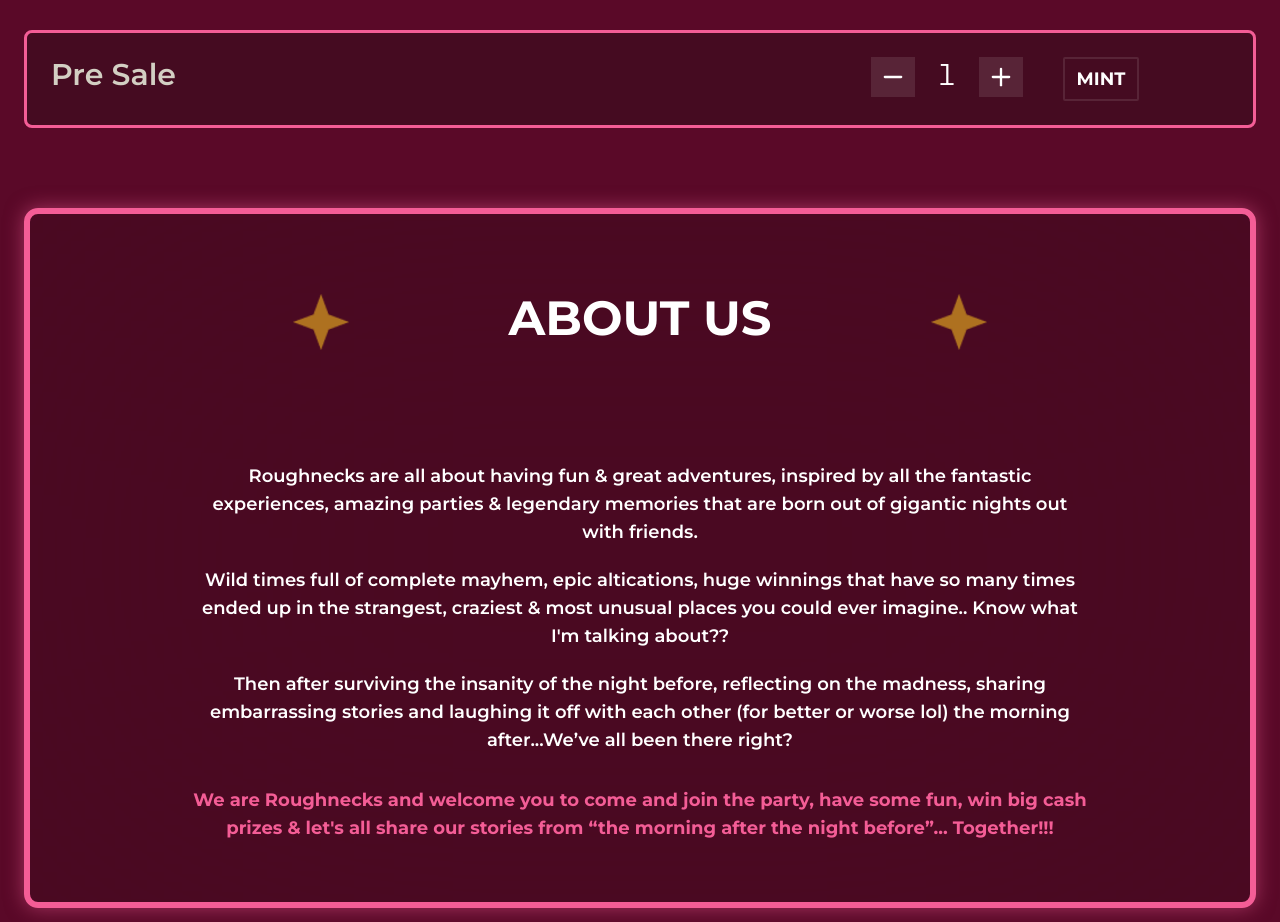
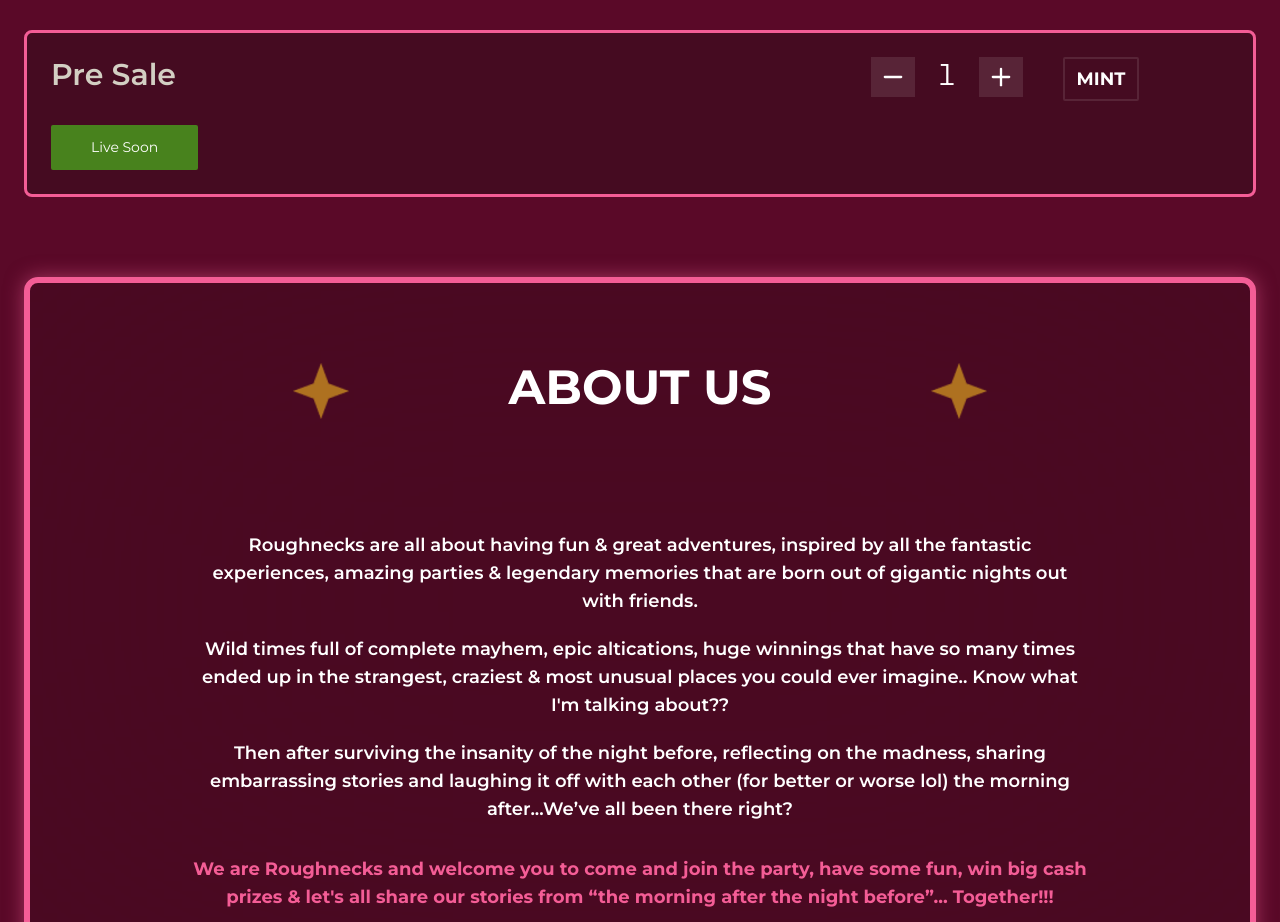
Before and after one commit to nftRabits/roughnecks, a Next.js app: page / in a window 1280 px wide. Shown: the part 2031-2953 px from the top of the page. Built offline with nearby package versions, Linux system fonts and the light colour scheme.

Commit message:
Live soon added

```diff
--- a/views/Mint.js
+++ b/views/Mint.js
@@ -63,6 +63,13 @@ const Mint = () => {
           <div className="flex flex-col sm:flex-row justify-center sm:justify-between">
             <div className="mb-8 sm:mb-0">
               <h1 className="text-3xl text-off text-center sm:text-left font-semibold">Pre Sale</h1>
+
+              <div className="flex justify-center mt-8 mb:16 sm:justify-start">
+                <a className="bg-green text-white hover:text-white rounded-sm cursor-pointer transition-all hover:shadow-2xl px-10 py-3">
+                  Live Soon
+                </a>
+              </div>
+
             </div>
             <div className=" w-full max-w-md">
               <div className="flex flex-col xs:flex-row justify-center">
```
